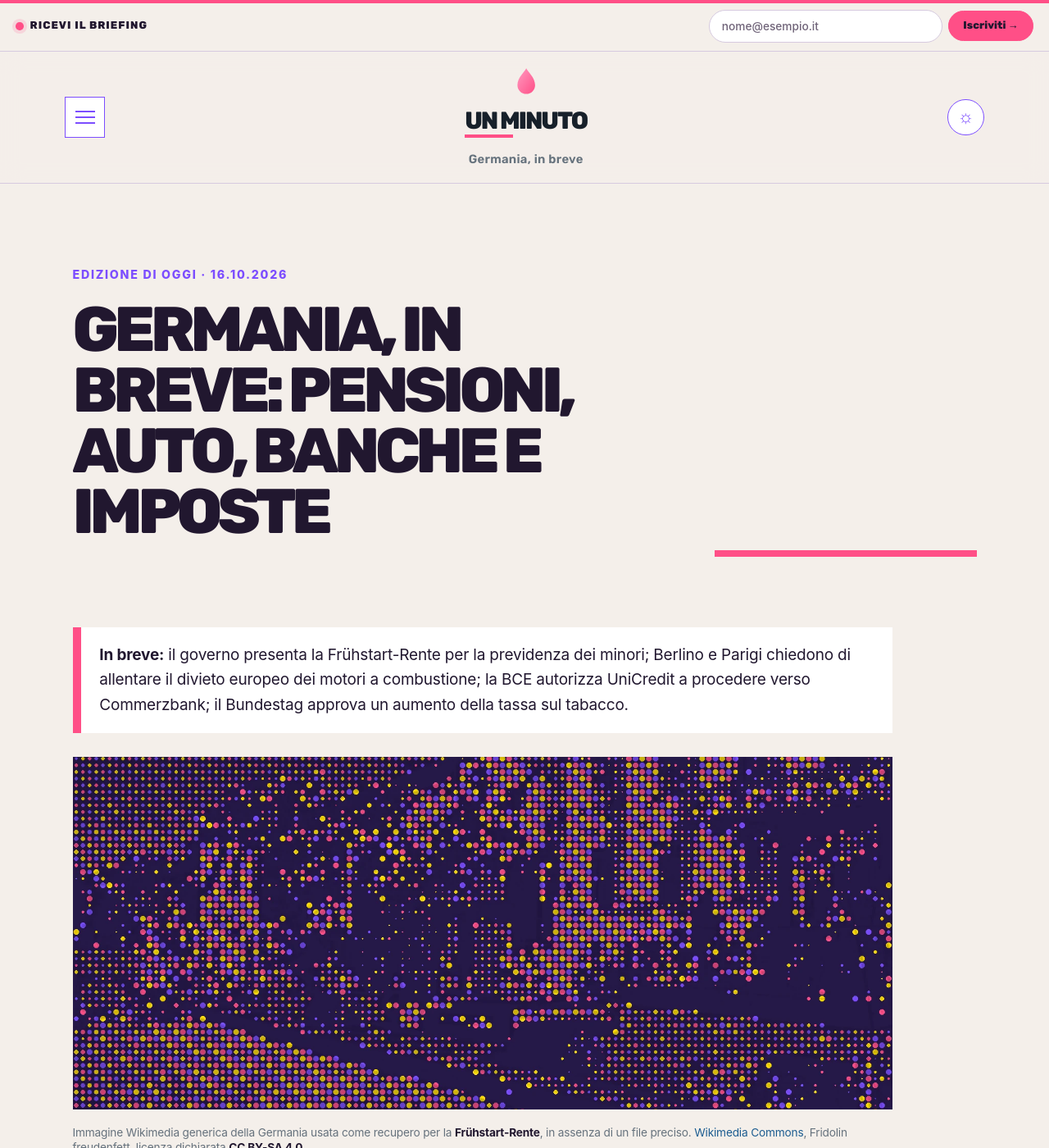
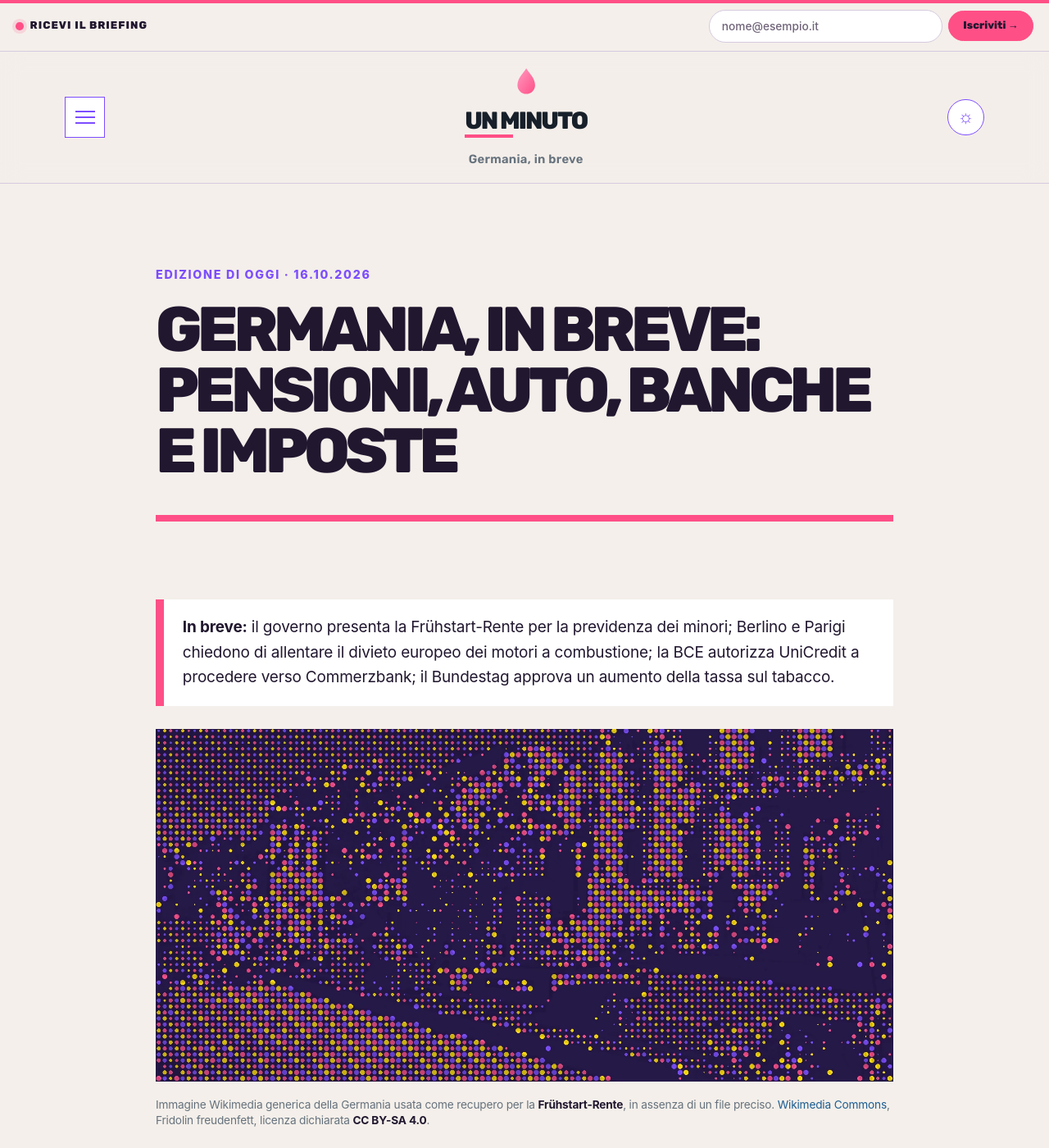
Before and after one commit to ottoottone/prj-news-mattino, a Jekyll site: the page built from index.html, in a window 1280 px wide and 1400 px high. Shown: the whole window at 82% size. Built offline with Jekyll 4.4.1, drawn with Linux system fonts in a browser that asks for light colours; some web fonts are replaced; the list of posts is cut into pages by our own code.

Commit message:
Center homepage editorial layout on desktop

```diff
--- a/assets/css/briefing.css
+++ b/assets/css/briefing.css
@@ -542,3 +542,11 @@ body { background:#f7f7f5; color:#202b35; }
 .theme-nord-light .source-access.free,
 .theme-nord-color .source-access.free { background:#dfff3f; color:#253300; border-color:#b7d900; }
 .theme-nord-dark .source-access.free { background:#b7d900; color:#172000; border-color:#dfff3f; }
+
+/* Desktop editorial measure: a single centered reading column prevents the homepage from drifting left on wide screens. */
+@media (min-width:801px) {
+  .content-first-header { grid-template-columns:minmax(0,1fr); max-width:900px; margin-inline:auto; gap:0; }
+  .content-first-header h1 { max-width:900px; }
+  .homepage-briefing, .compact-archive { max-width:900px; margin-left:auto; margin-right:auto; }
+  .homepage-briefing { padding-top:2.5rem; }
+}
```
